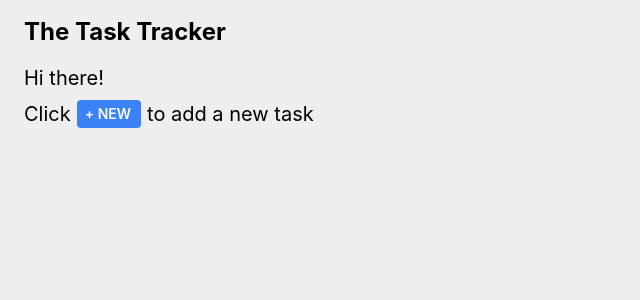
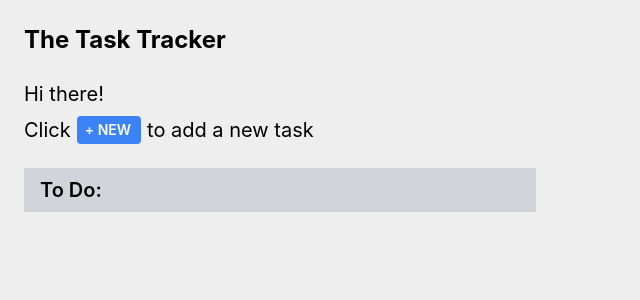
Before and after one commit to TheintTheint298/task-tracker, a React (Create React App) app: page / in a window 1280 px wide. Shown: the top 300 px of the page, without its empty margins (0-640 px from the left). Built offline with nearby package versions, Linux system fonts and the light colour scheme.

Commit message:
todo board

```diff
--- a/src/App.js
+++ b/src/App.js
@@ -1,5 +1,6 @@
 import { useState } from "react";
 import AddTask from "./components/AddTask";
+import ToDo from "./components/ToDo";
 
 function App() {
   const [taskList, setTaskList] = useState([]);
@@ -7,19 +8,23 @@ function App() {
 
   return (
     <>
-      <h1 className="text-2xl font-bold py-4 pl-6">The Task Tracker</h1>
+      <h1 className="text-2xl font-bold py-6 pl-6">The Task Tracker</h1>
       <p className="text-xl pl-6">Hi there!</p>
       <div className="flex flex-row items-center">
         <p className="text-xl pl-6">Click</p>
         <AddTask taskList={taskList} setTaskList={setTaskList} />
         <p className="text-xl my-2">to add a new task</p>
       </div>
-      {taskList.map((task, i) => (
-        <>
-          <p>{task.projectName}</p>
-          <p>{task.taskDescription}</p>
-        </>
-      ))}
+      <div>
+        <h2 className="ml-6 text-xl font-semibold w-3/4 max-w-lg my-4 py-2 px-4 bg-gray-300">
+          To Do:
+        </h2>
+        {taskList.map((task, i) => (
+          <>
+            <ToDo key={i} task={task} />
+          </>
+        ))}
+      </div>
     </>
   );
 }
```
